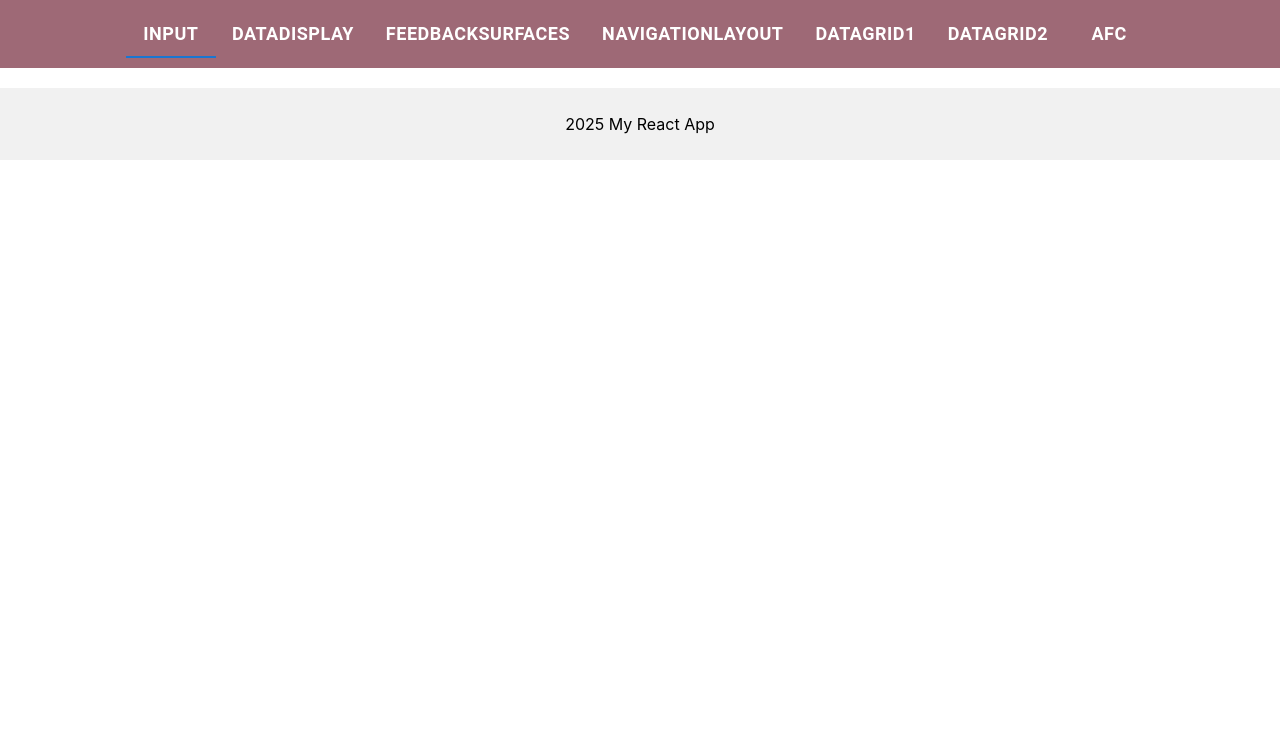
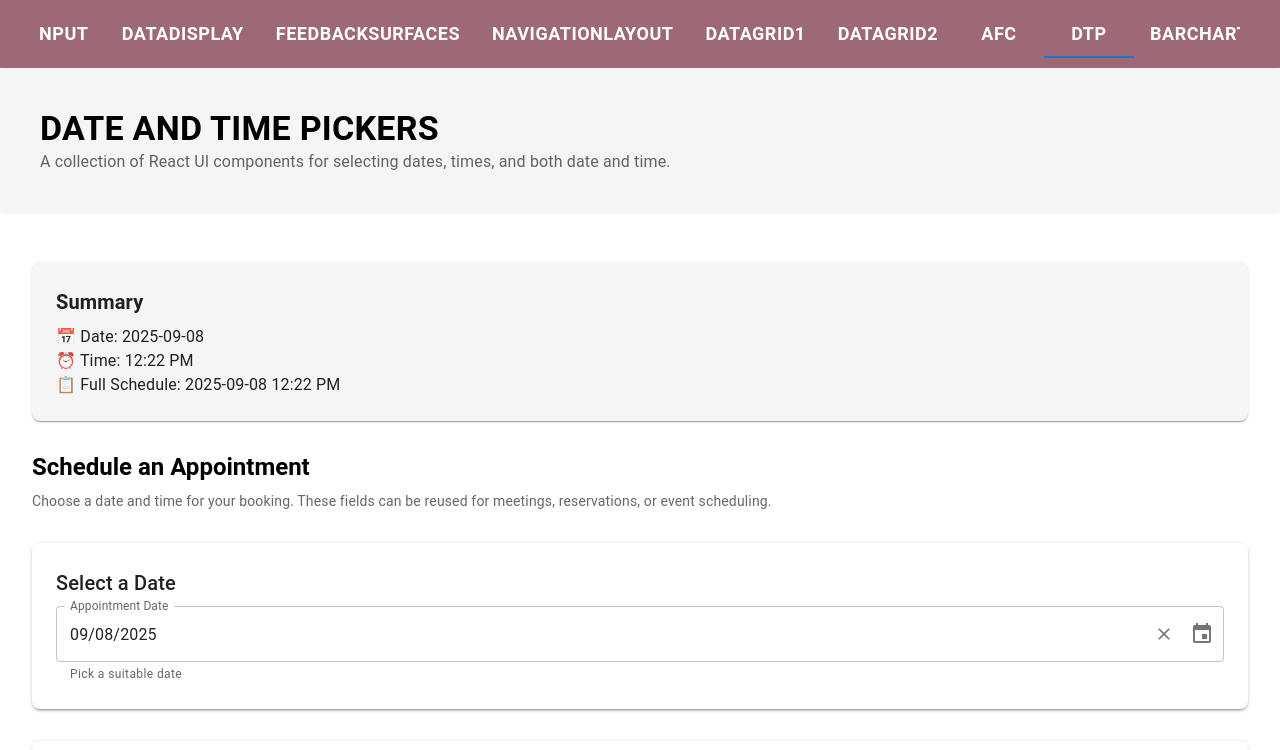
Before and after one commit to Kvivekananda/Displaying-MeterialUI-components, a React (Create React App) app: page /DTP in a window 1280 px wide. Shown: the top 750 px of the page. Built offline with nearby package versions, Linux system fonts and the light colour scheme; what @mui/x-data-grid-generator would draw is missing.

Commit message:
Remaining all files are added

```diff
--- a/package.json
+++ b/package.json
@@ -6,11 +6,12 @@
     "@emotion/react": "^11.14.0",
     "@emotion/styled": "^11.14.1",
     "@mui/icons-material": "^7.3.1",
-    "@mui/material": "^7.3.1",
+    "@mui/material": "^7.3.2",
     "@mui/system": "^7.3.1",
     "@mui/x-charts": "^8.11.0",
     "@mui/x-data-grid": "^8.11.0",
     "@mui/x-data-grid-generator": "^8.11.0",
+    "@mui/x-date-pickers": "^8.11.1",
     "@testing-library/dom": "^10.4.1",
     "@testing-library/jest-dom": "^6.7.0",
     "@testing-library/react": "^16.3.0",
--- a/src/App.js
+++ b/src/App.js
@@ -9,6 +9,9 @@ import NavigationLayout from "./components/NavigationLayout";
 import DataGrid1 from "./components/DataGrid1";
 import DataGrid2 from "./components/DataGrid2";
 import AFC from "./components/AFC";
+import DTP from "./components/DTP";
+import BarChart from "./components/BarChart";
+
 function App() {
   return (
     <div>
@@ -23,6 +26,8 @@ function App() {
             <Route path="/DataGrid1" element={<DataGrid1 />} />
             <Route path="/DataGrid2" element={<DataGrid2 />} />
             <Route path="/AFC" element={<AFC />} />
+            <Route path="/DTP" element={<DTP />} />
+             <Route path="/BarChart" element={<BarChart />} />
           </Routes>
         </div>
         <Footer />
--- a/src/components/AFC.js
+++ b/src/components/AFC.js
@@ -34,7 +34,7 @@ export default function DisableRowSelection() {
   <Typography variant="body2" color="text.secondary">
      Below You can View last Fields of Data Grid Component Pagination and Selection
   </Typography>
-                </Box>
+  </Box>
     <div style={{ height: 400, width: '100%' }}>
       <DataGrid
         {...data}
@@ -63,12 +63,15 @@ export default function DisableRowSelection() {
           loading={loading}
           showToolbar
            initialState={{
+...data.initialState,
+      scroll: { top: 500, left: 1000 },
                         pagination: {
                             paginationModel: { pageSize: 25, page: 0 },
                         },
                     }}
                     pageSizeOptions={[25,50,75,100]}
            checkboxSelection
+
         />
   </div>
 
--- a/src/components/DTP.js
+++ b/src/components/DTP.js
@@ -74,7 +74,7 @@ export default function DTP() {
             {dateTime ? dateTime.format("YYYY-MM-DD hh:mm A") : "Not selected"}
           </Typography>
         </Paper>
-        <Divider sx={{ my: 5 }} />
+
         <Typography variant="h5" fontWeight="bold" gutterBottom>
           Schedule an Appointment
         </Typography>
--- a/src/components/DataGrid1.js
+++ b/src/components/DataGrid1.js
@@ -166,7 +166,7 @@ const rows = [
     id: 3,
      firstName:'Clifford',
     lastName: 'Raj',
-    avatar: '#4c4fafff',
+    avatar: '#1d2073ff',
     email: 'Raj@example.com',
     rating: 5,
     country: { code: 'DE', label: 'Germany' },
@@ -312,12 +312,6 @@ const columnGroupingModel = [
   }}
   pageSizeOptions={[5, 10, 25]} />
       </div>
-
-
-
-
-
-
     </div>
   );
 }
--- a/src/components/DataGrid2.js
+++ b/src/components/DataGrid2.js
@@ -1,5 +1,3 @@
-
-
 import * as React from 'react';
 import Box from '@mui/material/Box';
 import Tooltip from '@mui/material/Tooltip';
--- a/src/components/Header.js
+++ b/src/components/Header.js
@@ -22,6 +22,10 @@ function Header() {
         return 5;
         case "/AFC":
         return 6;
+         case "/DTP":
+        return 7;
+         case "/BarChart":
+        return 8;
       default:
         return 0;
     }
@@ -61,6 +65,8 @@ function Header() {
           <Tab label="DataGrid1" sx={{ color: "white", fontWeight:'bold',fontSize:'18px' }} component={Link} to="/DataGrid1" />
           <Tab label="DataGrid2" sx={{ color: "white", fontWeight:'bold',fontSize:'18px' }} component={Link} to="/DataGrid2" />
           <Tab label="AFC" sx={{ color: "white", fontWeight:'bold',fontSize:'18px' }} component={Link} to="/AFC" />
+           <Tab label="DTP" sx={{ color: "white", fontWeight:'bold',fontSize:'18px' }} component={Link} to="/DTP" />
+         <Tab label="BarChart" sx={{ color: "white", fontWeight:'bold',fontSize:'18px' }} component={Link} to="/BarChart" />
         </Tabs>
       </Box>
     </header>
```
Also changed, not shown: 1 other file (tests, documents, lock files or other folders).
